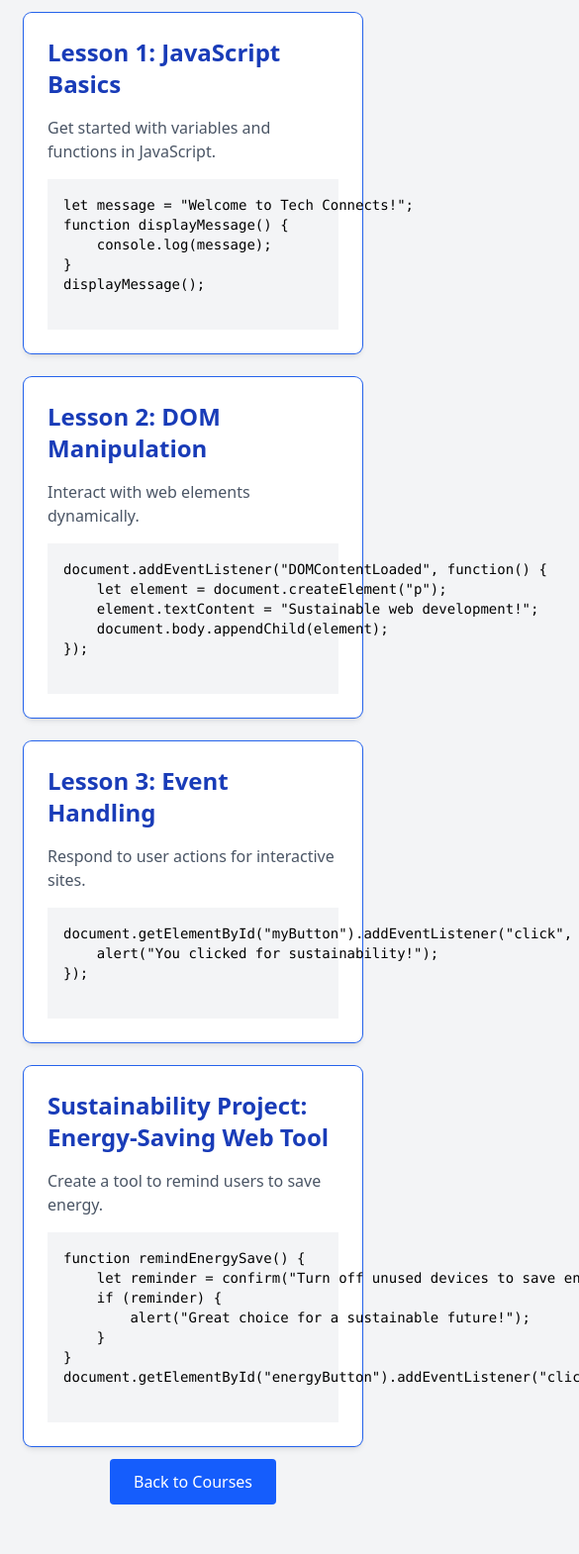
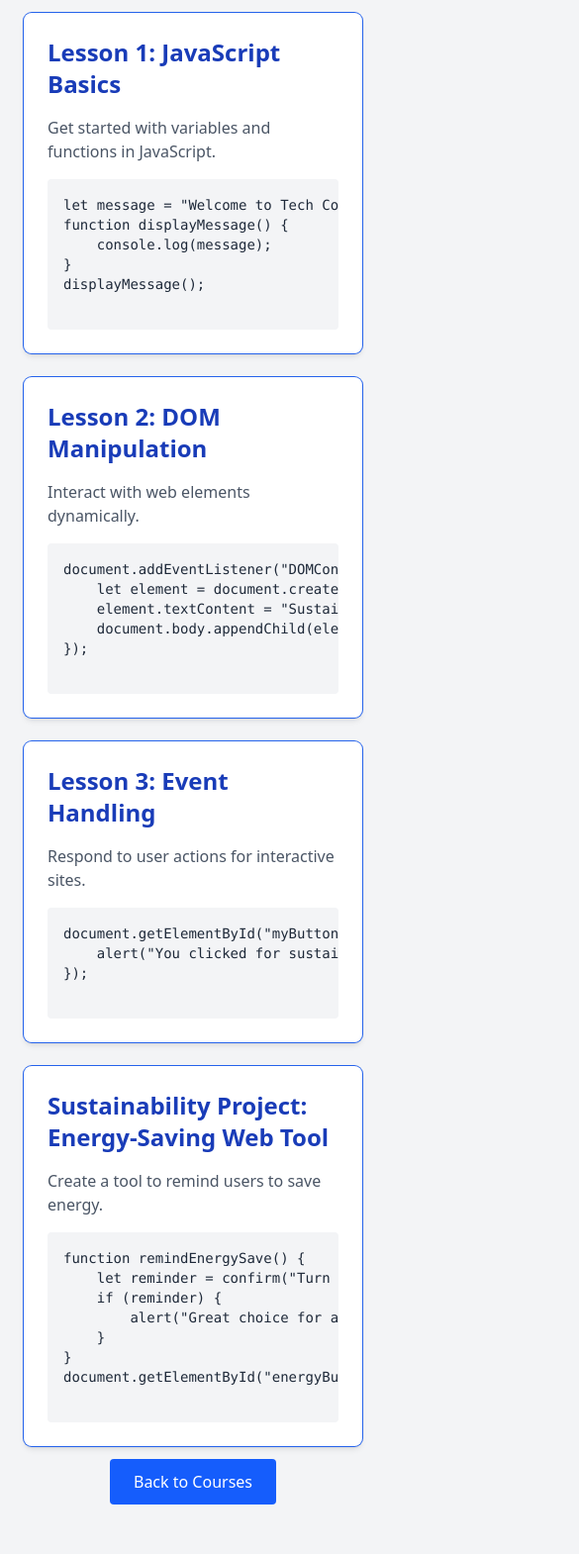
Before and after one commit to NecroSquare/Axios, a plain HTML site: page web/js-course.html in a window 390 px wide. Shown: the part 283-1853 px from the top of the page at 99% size, 585 px wide, since content can reach past the window. Drawn offline with nearby package versions, Linux system fonts and the light colour scheme.

Commit message:
mobile courses text adjustment

```diff
--- a/web/js-course.html
+++ b/web/js-course.html
@@ -124,7 +124,7 @@
           <p class="text-gray-600 mb-4 dark:text-gray-50">
             Get started with variables and functions in JavaScript.
           </p>
-          <pre class="bg-gray-100 p-4 text-sm">
+          <pre class="w-full overflow-x-auto bg-gray-100 p-4 text-sm rounded whitespace-pre text-gray-800 dark:bg-gray-800 dark:text-gray-200">
 let message = "Welcome to Tech Connects!";
 function displayMessage() {
     console.log(message);
@@ -141,7 +141,7 @@ displayMessage();
           <p class="text-gray-600 mb-4 dark:text-gray-50">
             Interact with web elements dynamically.
           </p>
-          <pre class="bg-gray-100 p-4 text-sm">
+          <pre class="w-full overflow-x-auto bg-gray-100 p-4 text-sm rounded whitespace-pre text-gray-800 dark:bg-gray-800 dark:text-gray-200">
 document.addEventListener("DOMContentLoaded", function() {
     let element = document.createElement("p");
     element.textContent = "Sustainable web development!";
@@ -158,7 +158,7 @@ document.addEventListener("DOMContentLoaded", function() {
           <p class="text-gray-600 mb-4 dark:text-gray-50">
             Respond to user actions for interactive sites.
           </p>
-          <pre class="bg-gray-100 p-4 text-sm">
+          <pre class="w-full overflow-x-auto bg-gray-100 p-4 text-sm rounded whitespace-pre text-gray-800 dark:bg-gray-800 dark:text-gray-200">
 document.getElementById("myButton").addEventListener("click", function() {
     alert("You clicked for sustainability!");
 });
@@ -173,7 +173,7 @@ document.getElementById("myButton").addEventListener("click", function() {
           <p class="text-gray-600 mb-4 dark:text-gray-50">
             Create a tool to remind users to save energy.
           </p>
-          <pre class="bg-gray-100 p-4 text-sm">
+          <pre class="w-full overflow-x-auto bg-gray-100 p-4 text-sm rounded whitespace-pre text-gray-800 dark:bg-gray-800 dark:text-gray-200">
 function remindEnergySave() {
     let reminder = confirm("Turn off unused devices to save energy!");
     if (reminder) {
```
Also changed, not shown: web/ai-course.html (+9 -3 lines), web/ethical-ai-course.html (+3 -3 lines), web/iot-course.html (+3 -3 lines), web/pandas-course.html (+4 -4 lines), web/python-course.html (+4 -4 lines).
